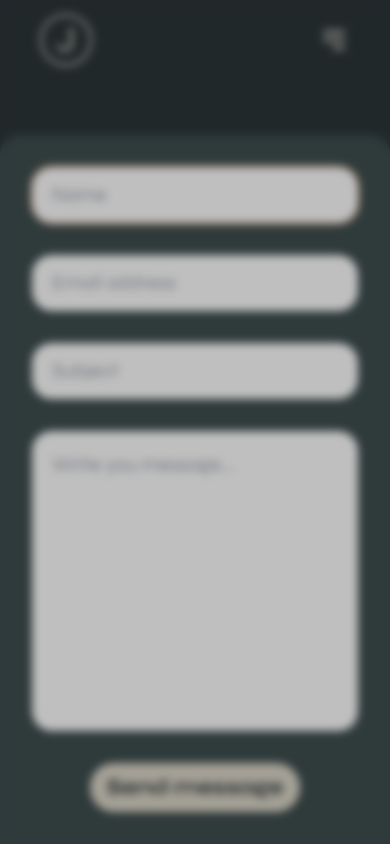
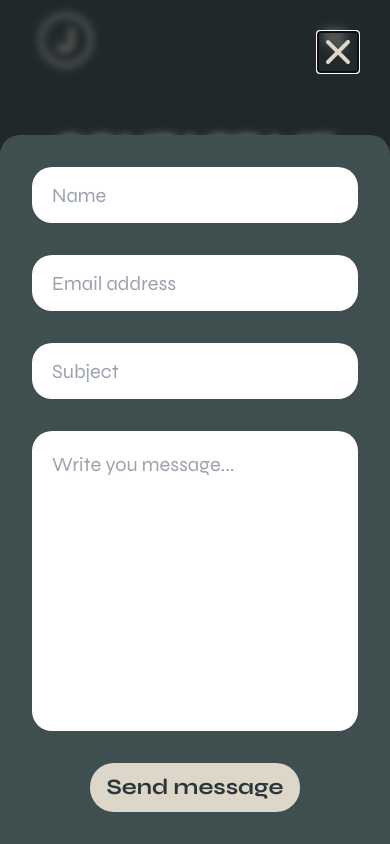
Before and after one commit to pyko7/Portfolio, a React (Create React App) app in the folder client/: page / in a window 390 px wide. Both pictures are taken after a click on the button "CONTACT ME". Shown: the part 3618-4462 px from the top of the page. Built offline with nearby package versions, Linux system fonts and the light colour scheme.

Commit message:
mobile contact form and underline animation on nav are finished

```diff
--- a/client/src/components/ContactForm.jsx
+++ b/client/src/components/ContactForm.jsx
@@ -60,11 +60,11 @@ const ContactForm = () => {
                         <form
                             id="form"
                             ref={ref}
-                            className="w-full p-8 flex flex-col items-center gap-y-8 rounded-[20px] bg-tertiary md:max-w-lg md:rounded-b-none"
+                            className="w-full p-8 flex flex-col items-center gap-y-8 rounded-[20px] text-black bg-tertiary md:max-w-lg md:rounded-b-none"
                             onSubmit={handleSubmit(onSubmit)}>
 
                             <div className="w-full flex flex-col items-start gap-y-2">
-                                <input type="text" name="name" placeholder="Name" className="w-full h-14 p-5 rounded-[20px] text-xl outline-inputs" {...register("name")} required />
+                                <input type="text" name="name" placeholder="Name" className="w-full h-14 p-5 rounded-[20px] text-xl focus-visible:outline-inputs" {...register("name")} required />
                                 {errors.name &&
                                     <div className="w-full flex items-center gap-x-2 text-yellow-400">
                                         <ExclamationIcon className="w-5 h-5" />
@@ -91,7 +91,7 @@ const ContactForm = () => {
                                 }
                             </div>
                             <div className="w-full flex flex-col items-start gap-y-2">
-                                <textarea name="message" placeholder="Write you message..." minLength='2' className="w-full min-h-[300px] p-5 rounded-[20px] text-xl focus-visible:outline-inputs" {...register("message")} required />
+                                <textarea name="message" placeholder="Write you message..." minLength='2' className="w-full min-h-[300px] p-5 rounded-[20px] text-xl resize-none focus-visible:outline-inputs" {...register("message")} required />
 
                                 {errors.message &&
                                     <div className="w-full flex items-center gap-x-2 text-yellow-400">
--- a/client/src/components/MobileContactForm.jsx
+++ b/client/src/components/MobileContactForm.jsx
@@ -9,31 +9,41 @@ const MobileContactForm = ({ isShowing, setIsShowing }) => {
     return (
         <>
             <Transition show={isShowing}>
-                <Dialog onClose={() => setIsShowing(false)} className="hidden md:block">
+                <Dialog onClose={() => setIsShowing(false)} unmount={false} className="hidden md:block">
                     {/* background opacity transition */}
                     <Transition.Child
-                        enter="transition-opacity ease-linear duration-300"
+                        enter="ease-linear duration-300"
                         enterFrom="opacity-0"
                         enterTo="opacity-100"
-                        leave="transition-opacity ease-linear duration-500"
+                        leave="ease-linear duration-300"
                         leaveFrom="opacity-100"
                         leaveTo="opacity-0"
                         className="md:block md:fixed md:inset-0 md:overflow-hidden md:bg-black/[.25] md:backdrop-blur-sm md:z-40"
                     />
+                    <div className='fixed p-8 top-0 right-0  w-full flex justify-end z-40'>
+                        <XIcon tabIndex="0" className='md:top-0 md:right-0 md:w-10 md:h-10 md:text-secondary' aria-label="Close contact form" onClick={() => setIsShowing(false)} />
+                    </div>
                     <Transition.Child
-                        enter="transition ease-in-out duration-700 transform"
+                        enter="ease-in-out duration-500 "
                         enterFrom="translate-y-full"
                         enterTo="translate-y-0"
-                        leave="transition ease-in-out duration-500 transform"
+                        leave="ease-in duration-500"
                         leaveFrom="translate-y-0"
                         leaveTo="translate-y-full"
+                        className='md:fixed md:w-full md:max-w-lg md:bottom-0 md:left-1/2 md:-translate-x-1/2 md:z-40'
                     >
-                        {/* <div className='fixed p-8 top-0 right-0  w-full flex justify-end z-40'>
-                            <XIcon tabIndex="0" className='md:top-0 md:right-0 md:w-10 md:h-10 md:text-secondary' aria-label="Close contact form" onClick={() => setIsShowing(false)} />
-                        </div> */}
-                        <Dialog.Panel className='md:fixed md:w-full md:max-w-lg md:bottom-0 md:left-1/2 md:-translate-x-1/2 md:z-40'>
-                            <ContactForm />
-                        </Dialog.Panel>
+                        <Transition.Child
+                            enter="ease-in-out duration-500 "
+                            enterFrom="opacity-0"
+                            enterTo="opacity-100"
+                            leave="ease-in duration-1000"
+                            leaveFrom="opacity-100"
+                            leaveTo="opacity-0"
+                        >
+                            <Dialog.Panel>
+                                <ContactForm />
+                            </Dialog.Panel>
+                        </Transition.Child>
                     </Transition.Child>
                 </Dialog>
             </Transition>
--- a/client/src/components/MobileNavbarModal.jsx
+++ b/client/src/components/MobileNavbarModal.jsx
@@ -26,7 +26,7 @@ const MobileNavbarModal = ({ isOpen, setIsOpen }) => {
                     enter="ease-in-out duration-500 "
                     enterFrom="translate-x-full"
                     enterTo="translate-x-0"
-                    leave="ease-in duration-700 delay-100"
+                    leave="ease-in duration-500"
                     leaveFrom="translate-x-0"
                     leaveTo="translate-x-full"
                     className='hidden sm:block sm:fixed sm:p-5 sm:right-0 sm:w-60 sm:top-0 sm:min-h-screen sm:bg-tertiary sm:z-50'
@@ -47,10 +47,10 @@ const MobileNavbarModal = ({ isOpen, setIsOpen }) => {
 
                             <nav className='w-full px-3'>
                                 <ul className='w-full flex flex-col gap-y-4 items-start text-secondary text-lg'>
-                                    <li><a href="#home" className='focus-visible:outline-items'>Home</a></li>
-                                    <li><a href="#about" className='focus-visible:outline-items'>About</a></li>
-                                    <li><a href='#work' className='focus-visible:outline-items'>Work</a></li>
-                                    <li><a href='#contact' className='focus-visible:outline-items'>Contact</a></li>
+                                    <li><a href="#home" className='focus-visible:outline-items' onClick={() => setIsOpen(false)}>Home</a></li>
+                                    <li><a href="#about" className='focus-visible:outline-items' onClick={() => setIsOpen(false)}>About</a></li>
+                                    <li><a href='#work' className='focus-visible:outline-items' onClick={() => setIsOpen(false)}>Work</a></li>
+                                    <li><a href='#contact' className='focus-visible:outline-items' onClick={() => setIsOpen(false)}>Contact</a></li>
                                     <li className='w-fit px-4 py-2 mt-6 rounded-3xl bg-secondary text-primary font-medium'>
                                         <a href={Pdf} target='_blank' rel="noreferrer" className='focus-visible:outline-items focus-visible:outline-primary'>Resume</a>
                                     </li>
--- a/client/src/components/Navbar.jsx
+++ b/client/src/components/Navbar.jsx
@@ -5,10 +5,12 @@ const Navbar = () => {
     return (
         <nav className='w-96'>
             <ul className='w-full flex justify-around items-center text-secondary'>
-                <li><a href="#home" className='focus-visible:outline-items'>Home</a></li>
-                <li><a href="#about" className='focus-visible:outline-items'>About</a></li>
-                <li><a href='#work' className='focus-visible:outline-items'>Work</a></li>
-                <li><a href='#contact' className='focus-visible:outline-items'>Contact</a></li>
+
+                <li><a href="#home"
+                    className='after:content-[""] after:block after:w-0 after:h-1 after:bg-quaternary after:transition-width after:duration-300 after:ease-in hover:after:w-4/5 hover:after:transition-width hover:after:duration-300 hover:after:ease-in focus-visible:outline-items'>Home</a></li>
+                <li><a href="#about" className='after:content-[""] after:block after:w-0 after:h-1 after:bg-quaternary after:transition-width after:duration-300 after:ease-in hover:after:w-4/5 hover:after:transition-width hover:after:duration-300 hover:after:ease-in focus-visible:outline-items'>About</a></li>
+                <li><a href="#work" className='after:content-[""] after:block after:w-0 after:h-1 after:bg-quaternary after:transition-width after:duration-300 after:ease-in hover:after:w-4/5 hover:after:transition-width hover:after:duration-300 hover:after:ease-in focus-visible:outline-items'>Work</a></li>
+                <li><a href="#contact" className='after:content-[""] after:block after:w-0 after:h-1 after:bg-quaternary after:transition-width after:duration-300 after:ease-in hover:after:w-4/5 hover:after:transition-width hover:after:duration-300 hover:after:ease-in focus-visible:outline-items'>Contact</a></li>
                 <li className='w-fit px-4 py-2 rounded-3xl bg-secondary text-primary font-medium text-center hover:bg-secondaryLighten'>
                     <a href={Pdf} target='_blank' rel="noreferrer" className='focus-visible:outline-items focus-visible:outline-primary'>Resume</a>
                 </li>
--- a/client/tailwind.config.js
+++ b/client/tailwind.config.js
@@ -30,12 +30,17 @@ module.exports = {
           "50%": { opacity: ".4" },
           "100%": { opacity: "0" },
         },
+        navSlide: {
+          "0%": { width: "0" },
+          "100%": { width: "80%" },
+        },
       },
       animation: {
         slidein: "slidein 1s ease-in",
         clockMinuteHand: "clockMinuteHand 1.5s linear infinite",
         clockHourHand: "clockHourHand 6s linear infinite ",
         hideLoader: "hideLoader 1.5s 1.5s ease-in",
+        navSlide: "navSlide .25s ease-in alternate forwards",
       },
     },
     screens: {
```
